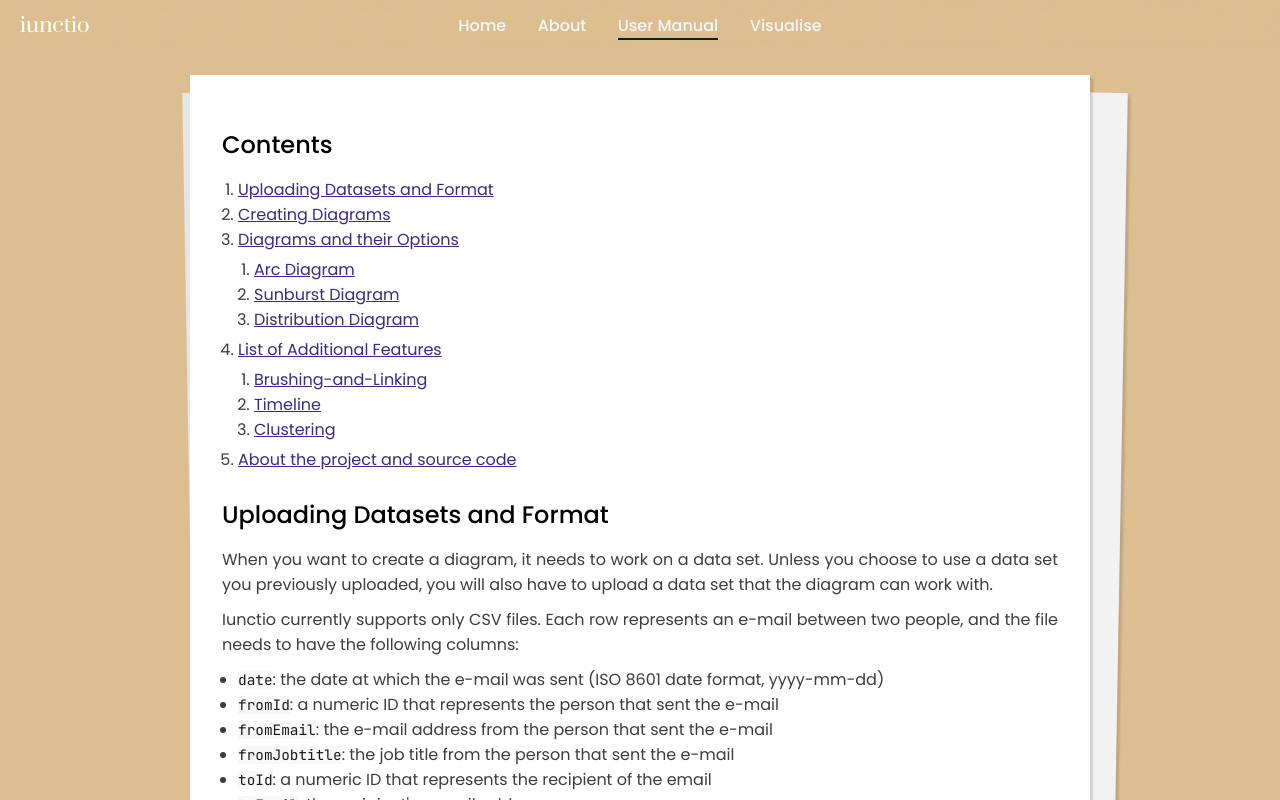
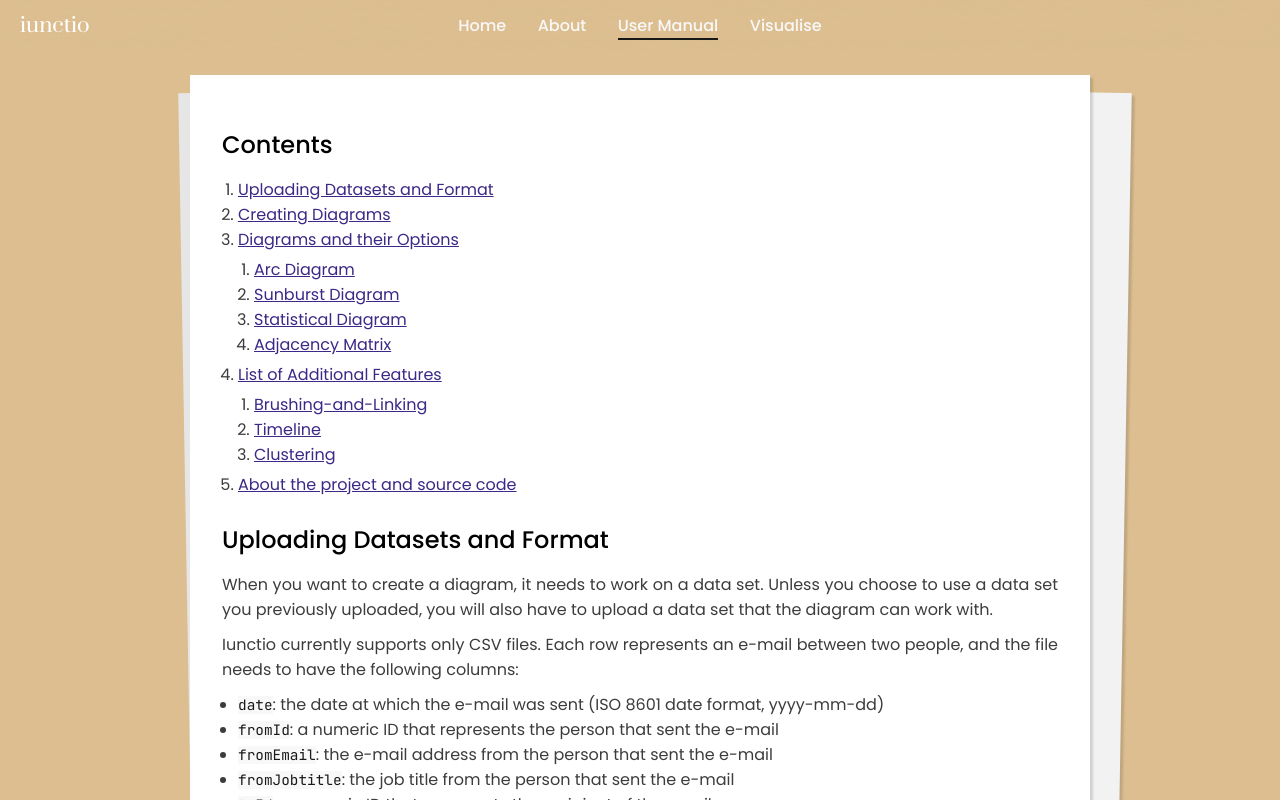
Before and after one commit to WallE256/Iunctio, a Vue app: page /user-manual in a window 1280 px wide. Built offline with nearby package versions, Linux system fonts and the light colour scheme.

Commit message:
Update user manual

```diff
--- a/src/views/UserManual.vue
+++ b/src/views/UserManual.vue
@@ -20,7 +20,10 @@
               <a href="#sunburst-diagram-options">Sunburst Diagram</a>
             </li>
             <li>
-              <a href="#distribution-diagram-options">Distribution Diagram</a>
+              <a href="#statistical-diagram-options">Statistical Diagram</a>
+            </li>
+            <li>
+              <a href="#adjacency-matrix-options">Adjacency Matrix</a>
             </li>
           </ol>
         </li>
@@ -80,8 +83,8 @@
 
       <h2 id="diagrams-and-options"><a href="#diagrams-and-options">Diagrams and their Options</a></h2>
 
-      <!-- TODO: four if adjacency matrix is added -->
-      <p>There are three different types of diagram available and each diagram.</p>
+      <p>There are four different types of diagram available and each diagram has its own advantages, disadvantages and
+      use cases.</p>
 
       <h3 id="arc-diagram-options"><a href="#arc-diagram-options">Arc Diagram</a></h3>
 
@@ -97,9 +100,10 @@
       <p>Clicking on a node also highlights it in this and other diagrams; see the
       <a href="#brushing-and-linking">brushing-and-linking</a> section for more information.</p>
 
-      <!-- TODO: clustering, if that is implemented -->
+      <p>Finally, <a href="#clustering">clustering</a> and the <a href="#timeline">timeline</a> features are
+      implemented for the arc diagram, which help reduce clutter.</p>
 
-      <p>The Arc Diagram is mainly useful for getting an overview</p>
+      <p>The Arc Diagram is mainly useful for getting a global overview of the dataset.</p>
 
       <h3 id="sunburst-diagram-options"><a href="#sunburst-diagram-options">Sunburst Diagram</a></h3>
 
@@ -121,21 +125,37 @@
       omit nodes that only have a couple of connections, you can change the minimum render size.</p>
 
       <p>Clicking on a node highlights the node in this and other diagrams; see the
-      <a href="#brushing-and-linking">brushing-and-linking</a> section for more information.</p>
+      <a href="#brushing-and-linking">brushing-and-linking</a> section for more information. The
+      <a href="#timeline">timeline</a> feature is implemented for the sunburst diagram as well.</p>
 
-      <h3 id="distribution-diagram-options"><a href="#distribution-diagram-options">Distribution Diagram</a></h3>
+      <h3 id="statistical-diagram-options"><a href="#statistical-diagram-options">Statistical Diagram</a></h3>
 
-      <p>If you want to get a good overview of when e-mails were sent, the Distribution Diagram is a good option. It
-      shows a distribution of e-mails over the lifespan of the data set.</p>
+      <p>If you want to get a good overview of when e-mails were sent, the Statistical Diagram is a good option. It
+      shows a statistical of e-mails over the lifespan of the data set.</p>
 
-      <!-- TODO: I'm not sure this is correct -->
       <p>You can pick either a distribution diagram or histogram; the former shows the height for each point in time,
       while the histogram divides the time up into buckets and then counts the nodes for each of those buckets.</p>
 
       <p>To reduce clutter from very high spikes, there is also an option to display the logarithm of the frequencies,
       so the graph is smoothened out and lower frequencies are still visible.</p>
 
-      <!-- TODO: if brush-and-link is implemented for this -->
+      <p>There are three varieties of the statistical diagram: the email frequency diagram, the total sentiment diagram
+      and the average sentiment diagram. The former shows the distribution of emails over time, while the latter two
+      give the average/total sentiment of emails for each moment in time.</p>
+
+      <h3 id="adjacency-matrix-options"><a href="#adjacency-matrix-options">Adjacency Matrix</a></h3>
+
+      <p>The adjacency matrix is useful for identifying communities/clusters within the data set and looking at how
+      individual nodes behave.</p>
+
+      <p>There are three varieties available: the edge-frequency matrix (which colors the squares according to the
+      number of edges between the two nodes), the sentiment matrix (which colors the squares according to the average
+      sentiment of those emails) and the email type matrix (which colors them according to the email type, TO or
+      CC).</p>
+
+      <p>The <a href="#clustering">clustering</a>, hover interactivity,
+      <a href="#brushing-and-linking">brushing-and-linking</a> and <a href="#timeline">timeline</a> features are
+      implemented for the adjacency matrix as well.</p>
 
       <h2 id="list-of-features"><a href="#list-of-features">List of Features</a></h2>
 
@@ -152,7 +172,7 @@
       <h3 id="timeline"><a href="#timeline">Timeline</a></h3>
 
       <p>Some diagrams support a "timeline". To activate this, go to the settings and check "Show Timeline". This will
-      display a distribution diagram below the diagram, which you can use to select the time range. Setting the time
+      display a statistical diagram below the diagram, which you can use to select the time range. Setting the time
       range will adjust the diagram, so it now only displays the edges in that specific time range.</p>
 
       <p>This could be useful if you see there is a little/lot of activity going on at a certain moment and you want to
```
Also changed, not shown: 1 other file (tests, documents, lock files or other folders).
